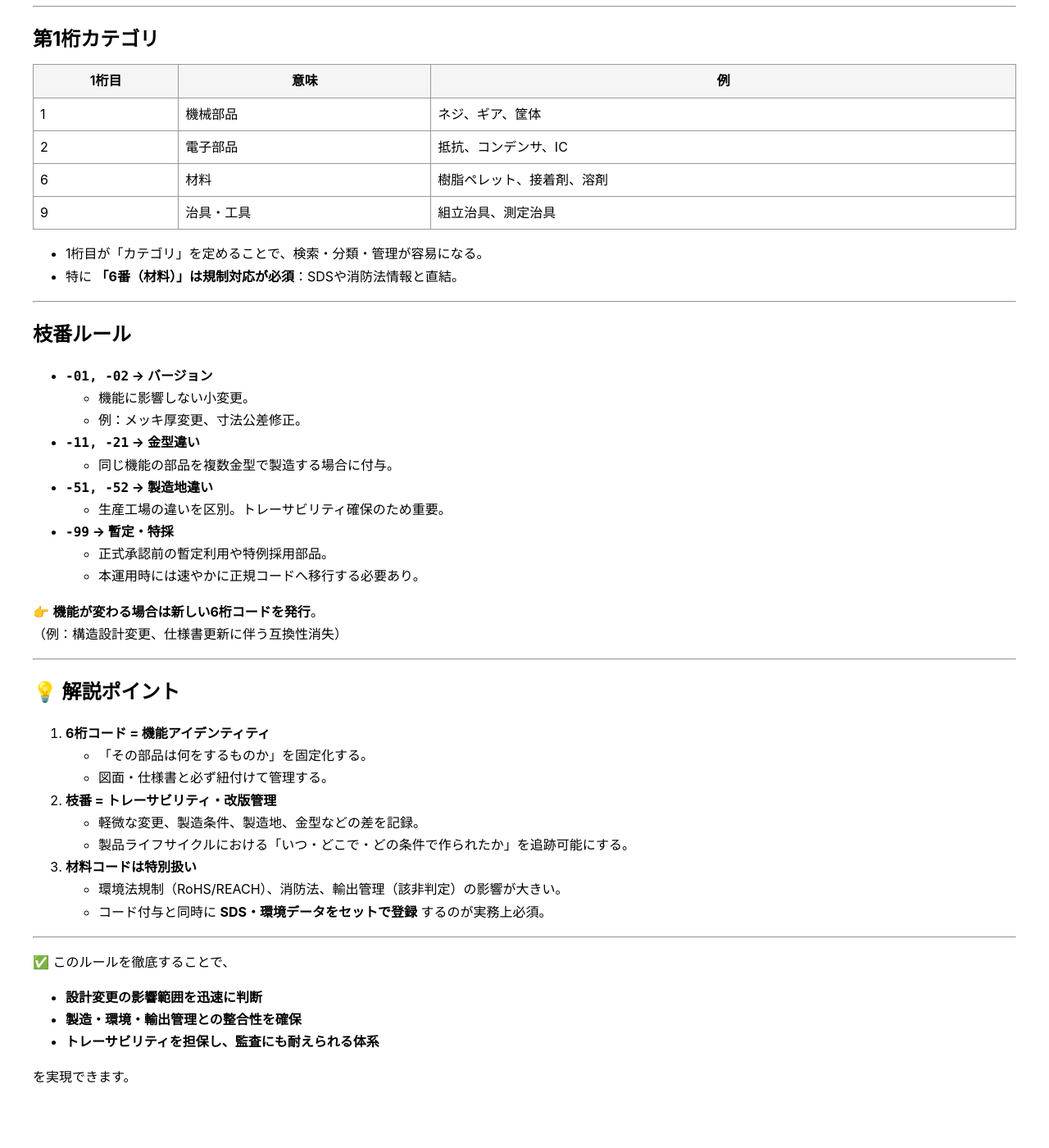
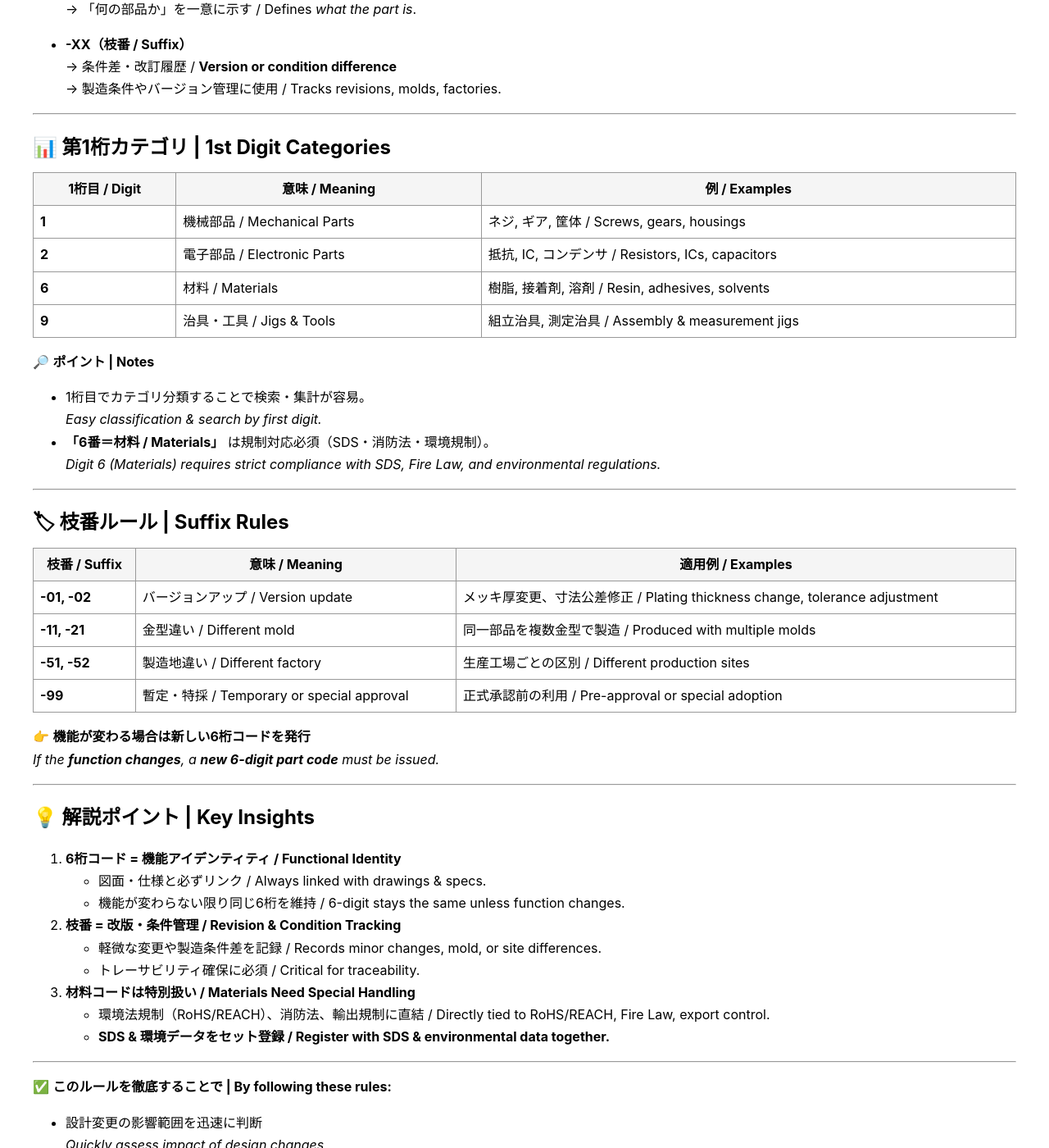
Before and after one commit to Samizo-AITL/EduMecha, a Jekyll site: the page built from 08_production_process/06_bom_generation/2_part_numbering.md, in a window 1280 px wide and 1400 px high, scrolled down 351 px. Shown: the whole window at 82% size. Built offline with Jekyll 4.4.1, drawn with Linux system fonts in a browser that asks for light colours; our own code applies the rules of GitHub Pages for plain Markdown files; before the commit the page ends 1707 px from its top, so only the background shows below that; some of the changed text lies outside the part shown.

Commit message:
Update 2_part_numbering.md

````diff
--- a/08_production_process/06_bom_generation/2_part_numbering.md
+++ b/08_production_process/06_bom_generation/2_part_numbering.md
@@ -3,74 +3,77 @@ title: "Part Numbering System"
 ---
 
 # 🔢 部品コード体系 | Part Numbering System
+**Part Numbering Rules**
 
-## 基本構造
+---
+
+## 🏗 基本構造 | Basic Structure
 
 ```
 ABCDEF-XX
 ```
 
-- **ABCDEF（6桁）**：部品アイデンティティ
-  → 「何の部品か」を一意に示す識別子。
-- **-XX（枝番）**：条件差・改訂履歴
-  → 製造条件やバージョン、暫定対応などを区別するためのサフィックス。
+- **ABCDEF（6桁 / 6 digits）**
+  → 部品アイデンティティ / **Part identity**
+  → 「何の部品か」を一意に示す / Defines *what the part is*.
+
+- **-XX（枝番 / Suffix）**
+  → 条件差・改訂履歴 / **Version or condition difference**
+  → 製造条件やバージョン管理に使用 / Tracks revisions, molds, factories.
 
 ---
 
-## 第1桁カテゴリ
+## 📊 第1桁カテゴリ | 1st Digit Categories
 
-| 1桁目 | 意味       | 例 |
-|-------|------------|----|
-| 1     | 機械部品   | ネジ、ギア、筐体 |
-| 2     | 電子部品   | 抵抗、コンデンサ、IC |
-| 6     | 材料       | 樹脂ペレット、接着剤、溶剤 |
-| 9     | 治具・工具 | 組立治具、測定治具 |
+| **1桁目 / Digit** | **意味 / Meaning** | **例 / Examples** |
+|------------------|--------------------|------------------|
+| **1** | 機械部品 / Mechanical Parts | ネジ, ギア, 筐体 / Screws, gears, housings |
+| **2** | 電子部品 / Electronic Parts | 抵抗, IC, コンデンサ / Resistors, ICs, capacitors |
+| **6** | 材料 / Materials | 樹脂, 接着剤, 溶剤 / Resin, adhesives, solvents |
+| **9** | 治具・工具 / Jigs & Tools | 組立治具, 測定治具 / Assembly & measurement jigs |
 
-- 1桁目が「カテゴリ」を定めることで、検索・分類・管理が容易になる。
-- 特に **「6番（材料）」は規制対応が必須**：SDSや消防法情報と直結。
+🔎 **ポイント | Notes**
+- 1桁目でカテゴリ分類することで検索・集計が容易。
+  *Easy classification & search by first digit.*
+- **「6番＝材料 / Materials」** は規制対応必須（SDS・消防法・環境規制）。
+  *Digit 6 (Materials) requires strict compliance with SDS, Fire Law, and environmental regulations.*
 
 ---
 
-## 枝番ルール
+## 🏷 枝番ルール | Suffix Rules
 
-- **`-01, -02` → バージョン**
-  - 機能に影響しない小変更。
-  - 例：メッキ厚変更、寸法公差修正。
+| **枝番 / Suffix** | **意味 / Meaning** | **適用例 / Examples** |
+|-------------------|--------------------|------------------------|
+| **-01, -02** | バージョンアップ / Version update | メッキ厚変更、寸法公差修正 / Plating thickness change, tolerance adjustment |
+| **-11, -21** | 金型違い / Different mold | 同一部品を複数金型で製造 / Produced with multiple molds |
+| **-51, -52** | 製造地違い / Different factory | 生産工場ごとの区別 / Different production sites |
+| **-99** | 暫定・特採 / Temporary or special approval | 正式承認前の利用 / Pre-approval or special adoption |
 
-- **`-11, -21` → 金型違い**
-  - 同じ機能の部品を複数金型で製造する場合に付与。
-
-- **`-51, -52` → 製造地違い**
-  - 生産工場の違いを区別。トレーサビリティ確保のため重要。
-
-- **`-99` → 暫定・特採**
-  - 正式承認前の暫定利用や特例採用部品。
-  - 本運用時には速やかに正規コードへ移行する必要あり。
-
-👉 **機能が変わる場合は新しい6桁コードを発行**。
-（例：構造設計変更、仕様書更新に伴う互換性消失）
+👉 **機能が変わる場合は新しい6桁コードを発行**
+*If the **function changes**, a **new 6-digit part code** must be issued.*
 
 ---
 
-## 💡 解説ポイント
+## 💡 解説ポイント | Key Insights
 
-1. **6桁コード = 機能アイデンティティ**
-   - 「その部品は何をするものか」を固定化する。
-   - 図面・仕様書と必ず紐付けて管理する。
+1. **6桁コード = 機能アイデンティティ / Functional Identity**
+   - 図面・仕様と必ずリンク / Always linked with drawings & specs.
+   - 機能が変わらない限り同じ6桁を維持 / 6-digit stays the same unless function changes.
 
-2. **枝番 = トレーサビリティ・改版管理**
-   - 軽微な変更、製造条件、製造地、金型などの差を記録。
-   - 製品ライフサイクルにおける「いつ・どこで・どの条件で作られたか」を追跡可能にする。
+2. **枝番 = 改版・条件管理 / Revision & Condition Tracking**
+   - 軽微な変更や製造条件差を記録 / Records minor changes, mold, or site differences.
+   - トレーサビリティ確保に必須 / Critical for traceability.
 
-3. **材料コードは特別扱い**
-   - 環境法規制（RoHS/REACH）、消防法、輸出管理（該非判定）の影響が大きい。
-   - コード付与と同時に **SDS・環境データをセットで登録** するのが実務上必須。
+3. **材料コードは特別扱い / Materials Need Special Handling**
+   - 環境法規制（RoHS/REACH）、消防法、輸出規制に直結 / Directly tied to RoHS/REACH, Fire Law, export control.
+   - **SDS & 環境データをセット登録 / Register with SDS & environmental data together.**
 
 ---
 
-✅ このルールを徹底することで、
-- **設計変更の影響範囲を迅速に判断**
-- **製造・環境・輸出管理との整合性を確保**
-- **トレーサビリティを担保し、監査にも耐えられる体系**
-
-を実現できます。
+✅ **このルールを徹底することで | By following these rules:**
+- 設計変更の影響範囲を迅速に判断
+  *Quickly assess impact of design changes*
+- 製造・環境・輸出管理との整合性を確保
+  *Ensure consistency with manufacturing, environmental, and export controls*
+- トレーサビリティを担保し、監査にも耐えられる体系を実現
+  *Maintain traceability and withstand audits*
````
